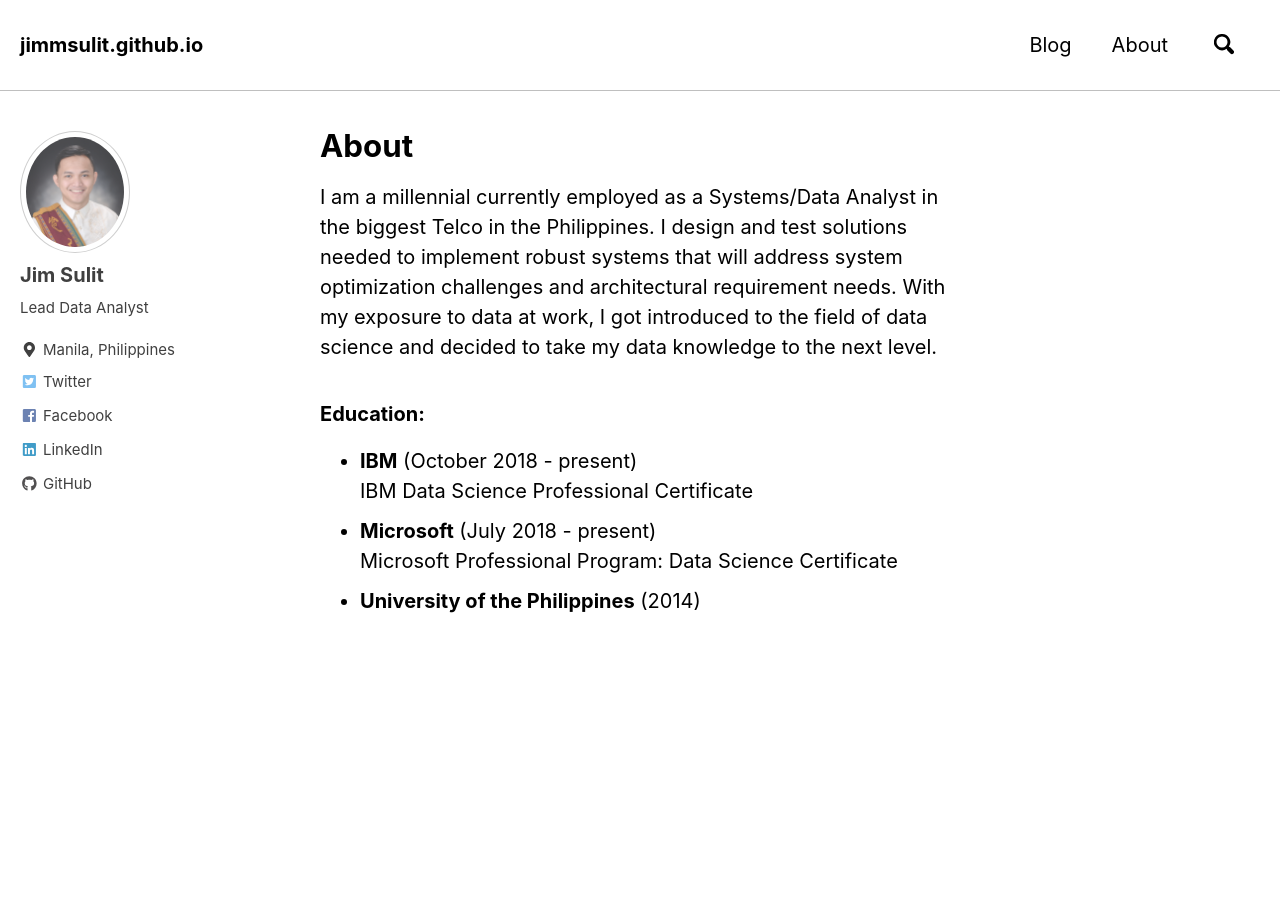
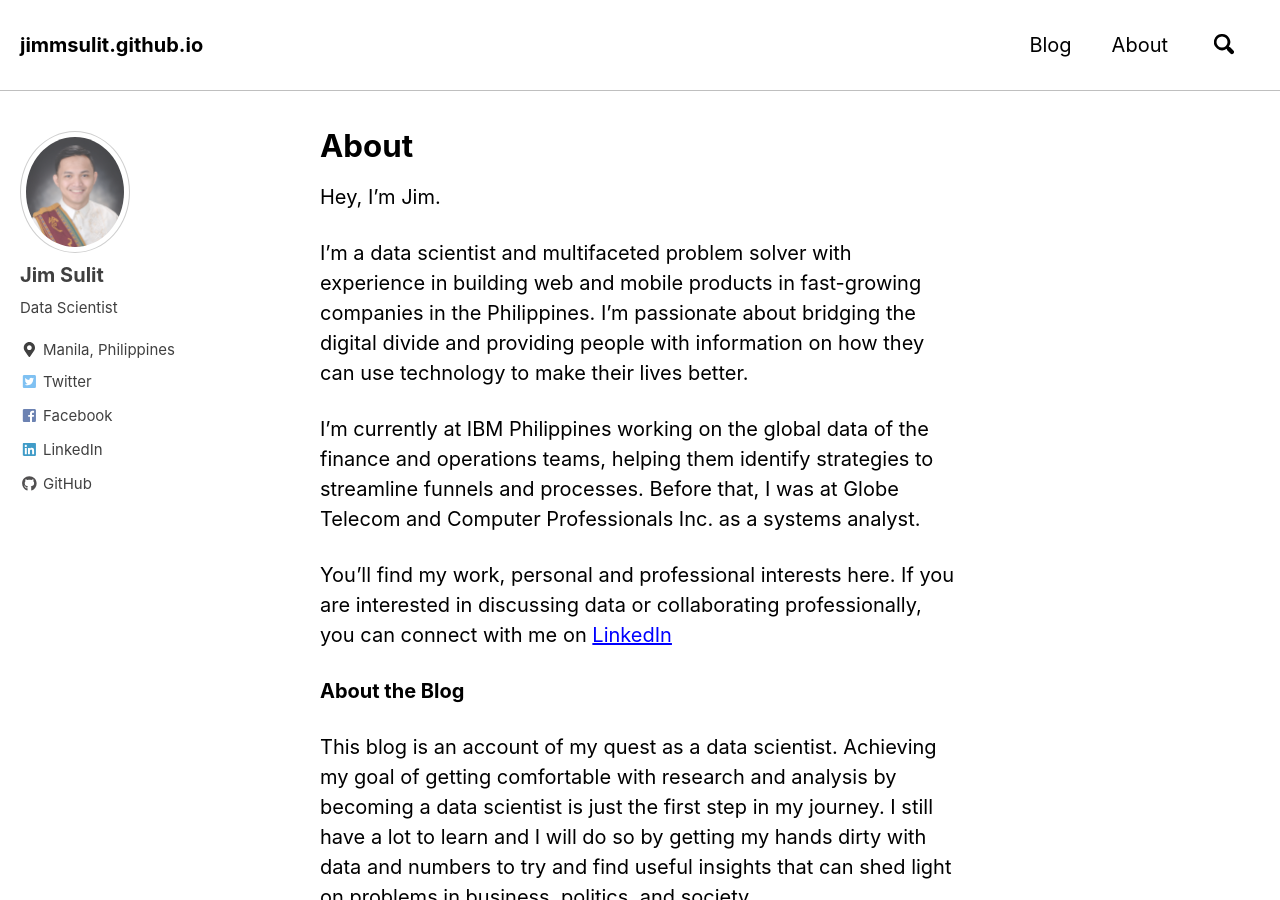
Before and after one commit to jimmsulit/jimmsulit.github.io, a Jekyll site: the page built from _pages/about.md, in a window 1280 px wide and 900 px high. Built offline with Jekyll 4.4.1, drawn with Linux system fonts in a browser that asks for light colours; nearby versions of some CDN libraries; some of the changed text lies outside the part shown.

Commit message:
updated blog details

```diff
--- a/_config.yml
+++ b/_config.yml
@@ -18,7 +18,7 @@ minimal_mistakes_skin    : "contrast" # "air", "aqua", "contrast", "dark", "dirt
 locale                   : "en-US"
 # title                    : "Data Exploration and Extrapolation"
 title_separator          : "-"
-name                     : "Jimson Sulit"
+name                     : "Jim Sulit"
 description              : "A journey to the center of the data pipeline and beyond"
 url                      : # the base hostname & protocol for your site e.g. "https://mmistakes.github.io"
 baseurl                  : # the subpath of your site, e.g. "/blog"
@@ -99,7 +99,7 @@ analytics:
 author:
   name             : "Jim Sulit"
   avatar           : "/assets/images/sulit2.jpg" # path of avatar image, e.g. "/assets/images/bio-photo.jpg"
-  bio              : "Lead Data Analyst"
+  bio              : "Data Scientist"
   location         : "Manila, Philippines"
   email            :
   uri              :
--- a/_pages/about.md
+++ b/_pages/about.md
@@ -8,10 +8,26 @@ comments: true
 
 ---
 
-I am a millennial currently employed as a Systems/Data Analyst in the biggest Telco in the Philippines. I design and test solutions needed to implement robust systems that will address system optimization challenges and architectural requirement needs. With my exposure to data at work, I got introduced to the field of data science and decided to take my data knowledge to the next level.
+Hey, I'm Jim.
+
+I'm a data scientist and multifaceted problem solver with experience in building web and mobile products in fast-growing companies in the Philippines. I'm passionate about bridging the digital divide and providing people with information on how they can use technology to make their lives better.
+
+I'm currently at IBM Philippines working on the global data of the finance and operations teams, helping them identify strategies to streamline funnels and processes. Before that, I was at Globe Telecom and Computer Professionals Inc. as a systems analyst.
+
+You'll find my work, personal and professional interests here. If you are interested in discussing data or collaborating professionally, you can connect with me on [LinkedIn](https://www.linkedin.com/in/jimsonsulit/)
+
+
+**About the Blog**
+
+This blog is an account of my quest as a data scientist. Achieving my goal of getting comfortable with research and analysis by becoming a data scientist is just the first step in my journey. I still have a lot to learn and I will do so by getting my hands dirty with data and numbers to try and find useful insights that can shed light on problems in business, politics, and society.
+
+**About the Site**
+
+This site is built using [Jekyll](https://jekyllrb.com) using the [Minimal Mistakes](https://mademistakes.com/work/minimal-mistakes-jekyll-theme/) theme via Github Pages. This is a personal website. All opinions expressed here are my own and not those of my employer.
+
 
 ### Education:
-- **IBM** (October 2018 - present)
+- **IBM** (October 2018 - September 2019)
   IBM Data Science Professional Certificate
 - **Microsoft** (July 2018 - present)
   Microsoft Professional Program: Data Science Certificate
```
